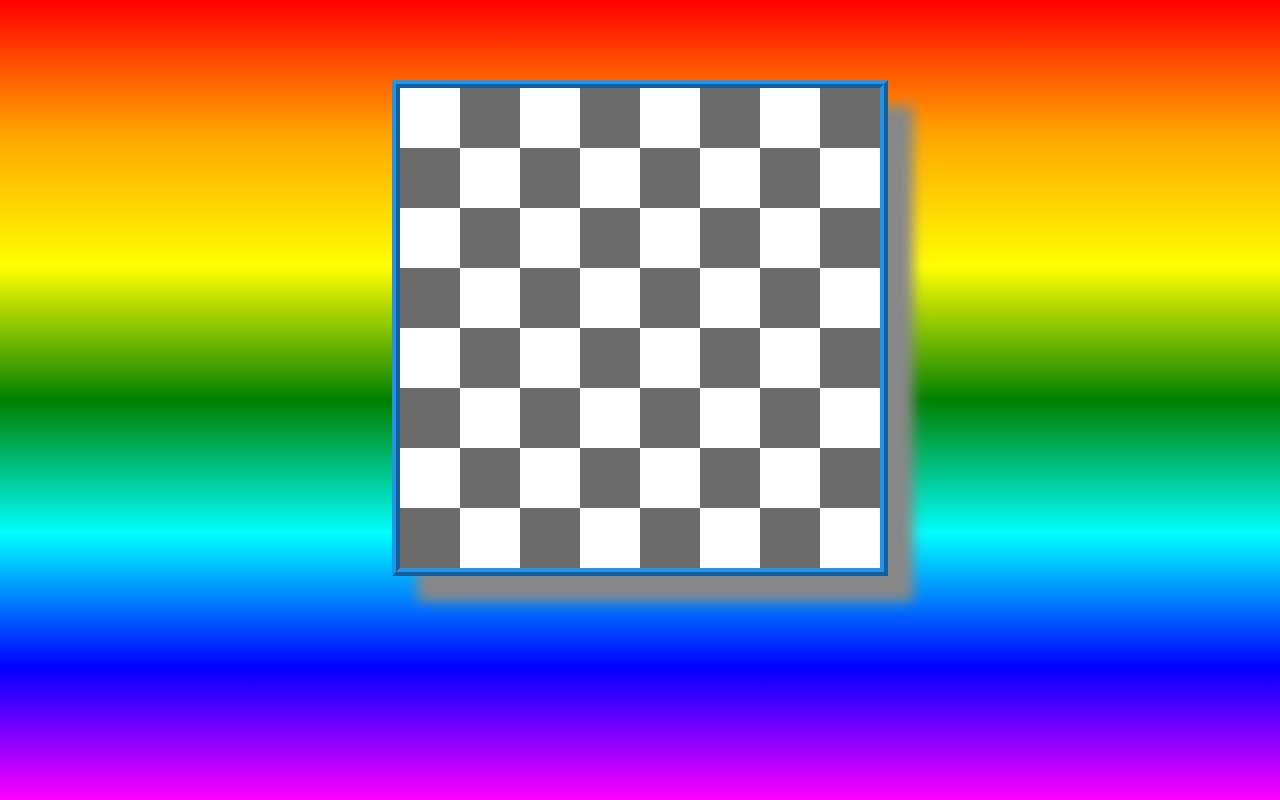
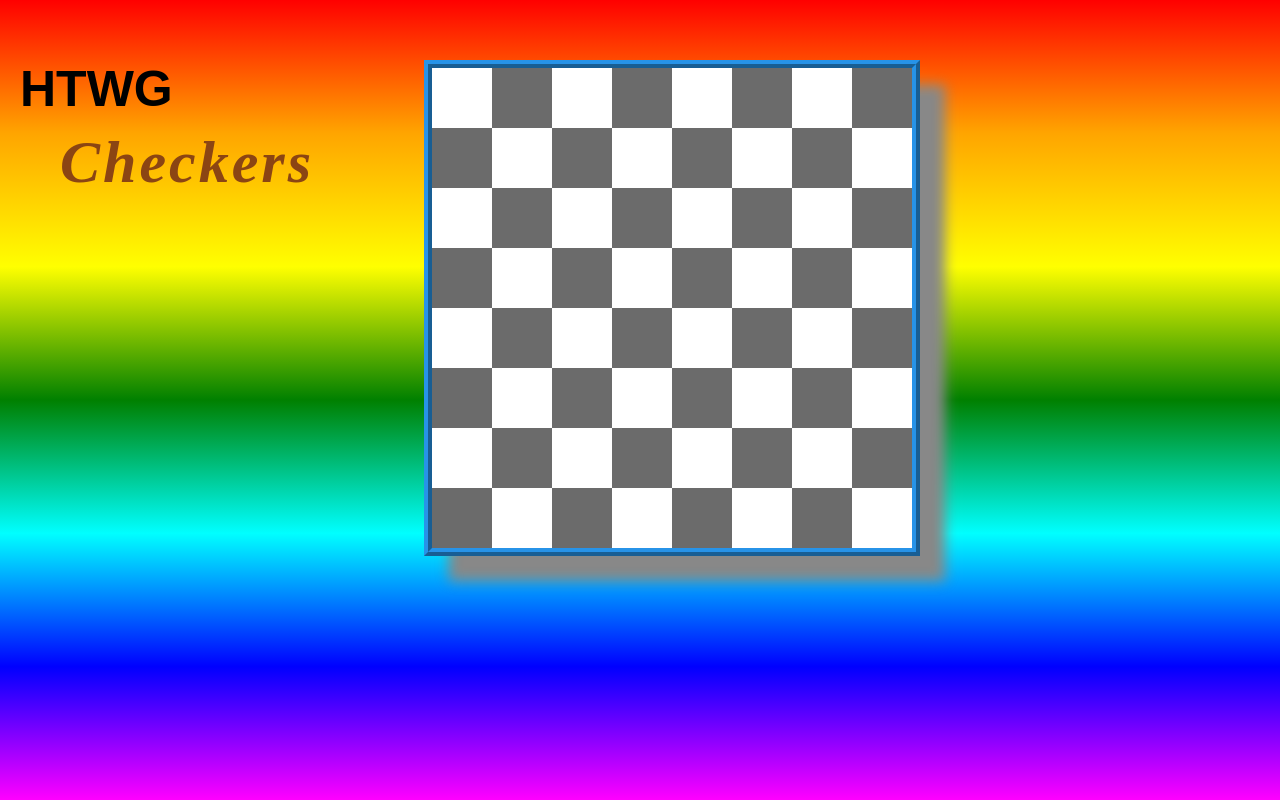
Before and after one commit to SteffenGorenflo/htwg-checkers, a plain HTML site: page index.html in a window 1280 px wide. Drawn offline with nearby package versions, Linux system fonts and the light colour scheme.

Commit message:
nice style

```diff
--- a/css/style.css
+++ b/css/style.css
@@ -1,27 +1,38 @@
 .center {
     margin: 0 auto;
     display: table;
-    float: none;
+    float: left;
     background-color: transparent;
 }
 
 .field-container {
-    border-style: ridge;
-    border-width: 8px;
-    border-color: #2793e8;
+    border: 8px ridge #2793e8;
     width: 480px;
     height: 480px;
-    box-shadow: 25px 25px 12px #888
-
+    box-shadow: 25px 25px 12px #888;
+    margin-top: 60px;
+    margin-left: 20px;
 }
 
 #title {
-    padding-top: 40px;
-    padding-bottom: 40px;
+    margin-top: 60px;
+    margin-bottom: 40px;
+    margin-left: 20px;
     font-size: 50px;
     font-family: Arial;
+    font-weight: bold;
+    width: 30%
 }
 
+.subtitle {
+    padding-left: 40px;
+    padding-top: 10px;
+    font-style: oblique;
+    font-family: AppleGothic;
+    color: saddlebrown;
+    letter-spacing: 3px;
+    font-size: 60px;
+}
 .row {
     width: 60px;
     height: 480px;
--- a/index.html
+++ b/index.html
@@ -10,7 +10,9 @@
 </head>
 <body>
 
-<div id="title" class="center"></div>
+<div id="title" class="center">HTWG
+    <div class="subtitle">Checkers</div>
+</div>
 
 <div class="center field-container">
     <div id="0" class="row">
```
